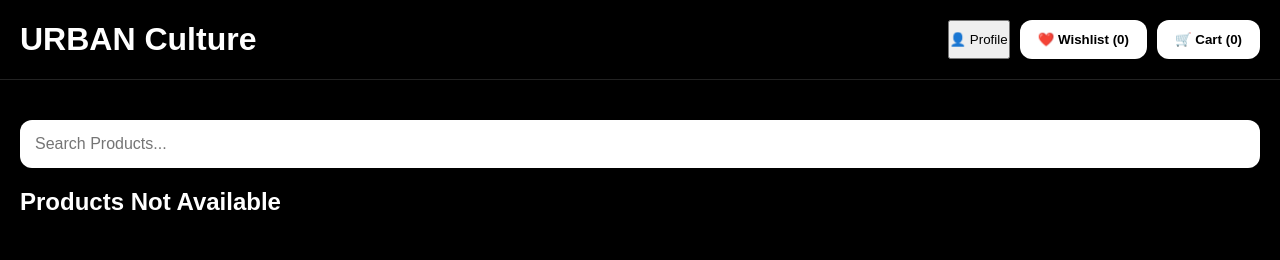
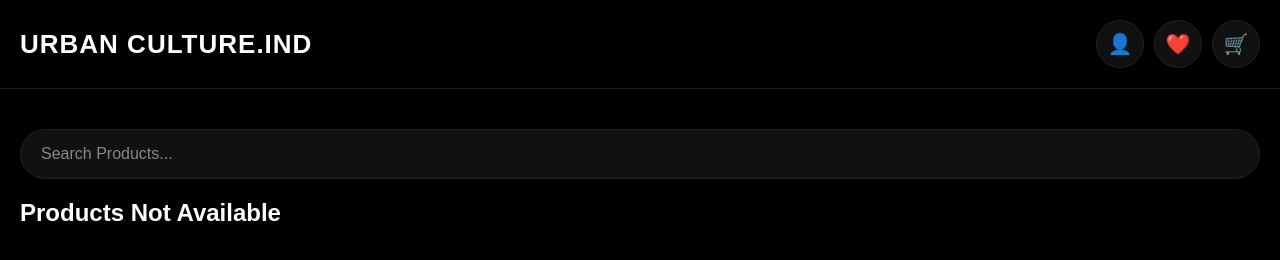
Before and after one commit to urban-culture-store/urban-culture, a website: page products.html in a window 1280 px wide. Drawn offline with Linux system fonts and the light colour scheme; no server answers.

Commit message:
header icons update

```diff
--- a/products.html
+++ b/products.html
@@ -31,23 +31,30 @@ z-index:1000;
 }
 
 .logo{
-font-size:32px;
-font-weight:bold;
+font-size:26px;
+font-weight:800;
+letter-spacing:1px;
 }
 
 .right{
 display:flex;
 gap:10px;
+align-items:center;
 }
 
 .btn{
-background:#fff;
-color:#000;
-border:none;
-padding:12px 18px;
-border-radius:12px;
-font-weight:bold;
+width:48px;
+height:48px;
+border-radius:50%;
+background:#111;
+color:#fff;
+border:1px solid #222;
+display:flex;
+align-items:center;
+justify-content:center;
+font-size:20px;
 cursor:pointer;
+padding:0;
 }
 
 .search{
@@ -65,8 +72,8 @@ padding:20px;
 
 .products{
 display:grid;
-grid-template-columns:repeat(auto-fit,minmax(300px,1fr));
-gap:25px;
+grid-template-columns:repeat(2,1fr);
+gap:12px;
 }
 
 .card{
@@ -146,6 +153,45 @@ color:white;
 font-size:20px;
 cursor:pointer;
 }
+
+
+.search{
+width:100%;
+padding:15px 20px;
+background:#111;
+border:1px solid #222;
+border-radius:30px;
+color:#fff;
+font-size:16px;
+margin-bottom:20px;
+}
+
+.search::placeholder{
+color:#888;
+}
+
+@media(max-width:768px){
+
+.logo{
+font-size:22px;
+}
+
+.card img{
+height:220px;
+}
+
+.name{
+font-size:18px;
+}
+
+.price{
+font-size:22px;
+}
+
+}
+
+</style>
+
 </style>
 </head>
 <body>
@@ -153,25 +199,30 @@ cursor:pointer;
 <header>
 
 <div class="logo">
-URBAN Culture
+URBAN CULTURE.IND
 </div>
 
 <div class="right">
 
 <button
-class="top-btn"
+class="btn"
+title="Profile"
 onclick="window.location.href='profile.html'">
-👤 Profile
+👤
 </button>
 
-<button class="btn"
+<button
+class="btn"
+title="Wishlist"
 onclick="location.href='wishlist.html'">
-❤️ Wishlist (<span id="wishCount">0</span>)
+❤️
 </button>
 
-<button class="btn"
+<button
+class="btn"
+title="Cart"
 onclick="location.href='cart.html'">
-🛒 Cart (<span id="cartCount">0</span>)
+🛒
 </button>
 
 </div>
```
